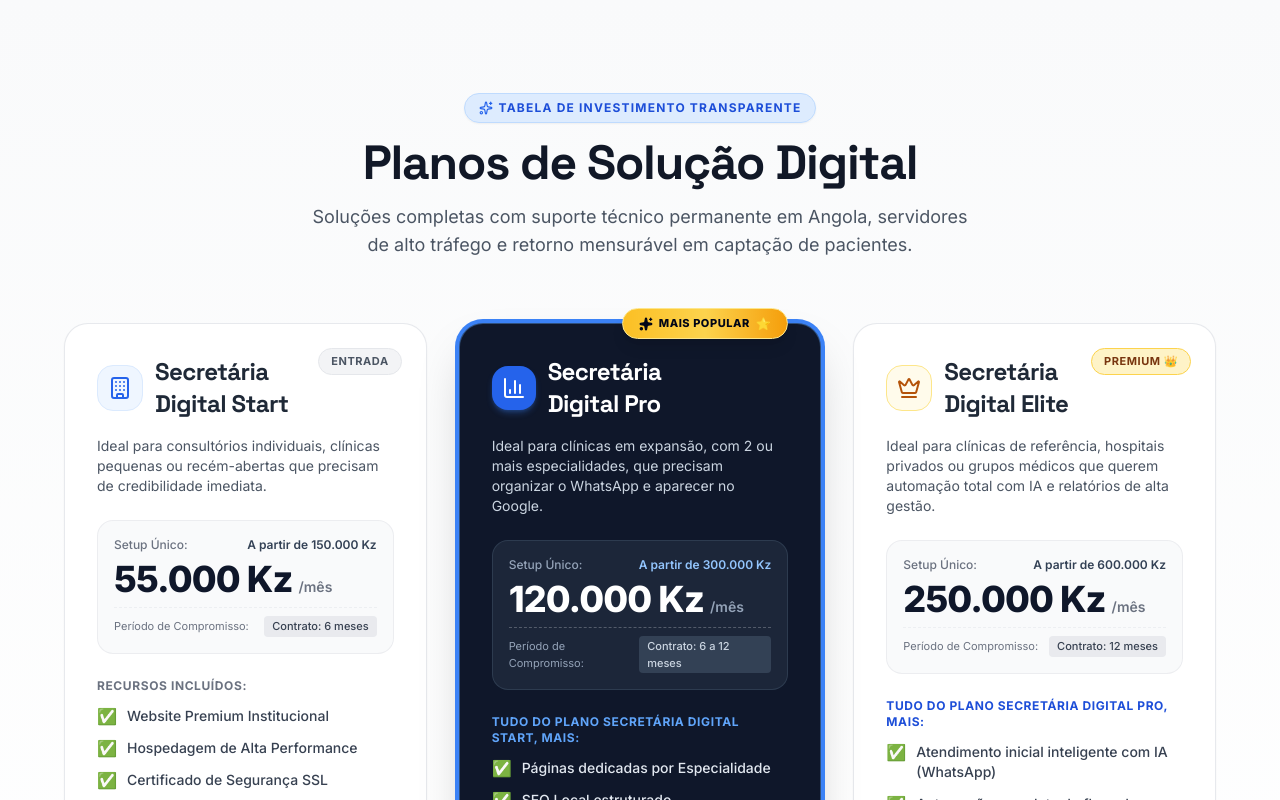
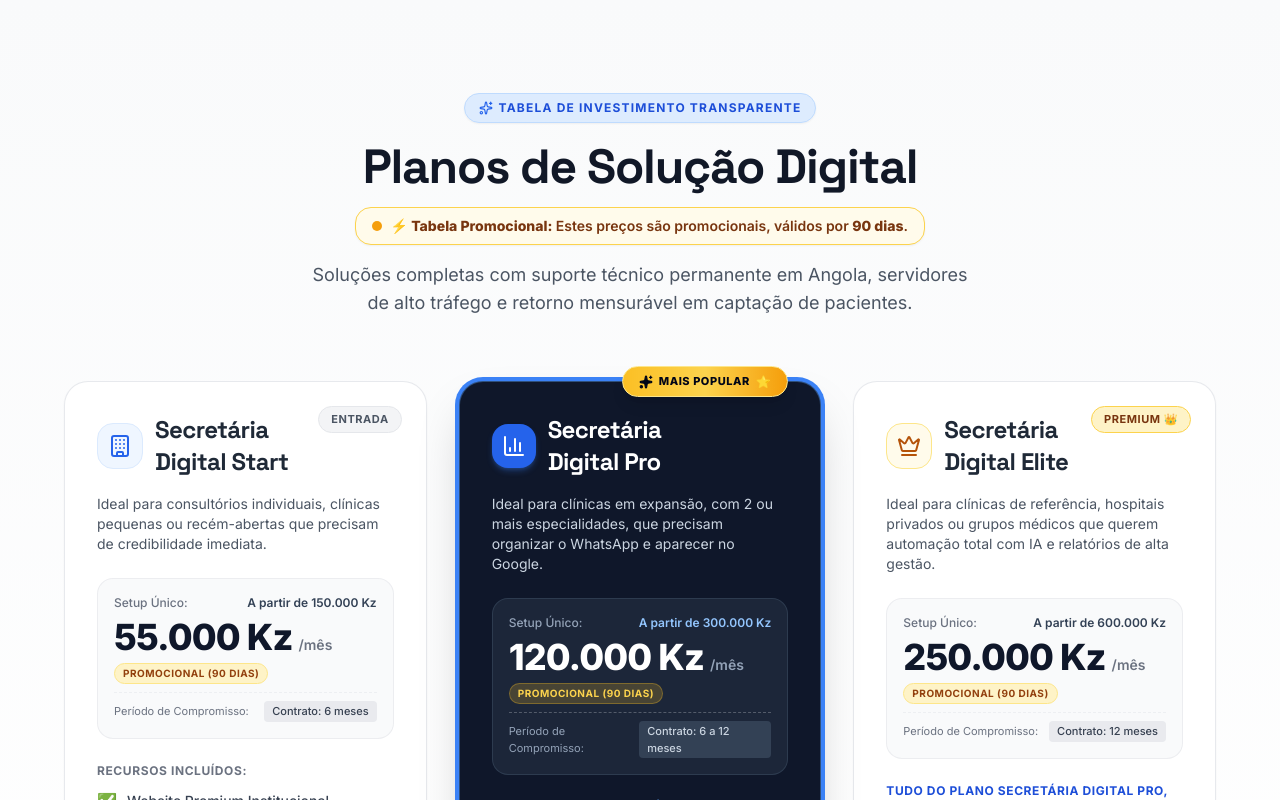
Before and after one commit to mariocazombomarketing76/solucoes-digitais-para-clinicas-medicas, a React (Vite) app: page / in a window 1280 px wide. Shown: the part 8060-8860 px from the top of the page. Built offline with nearby package versions, Linux system fonts and the light colour scheme.

Commit message:
Commit 13, the plans were all updated

```diff
--- a/components/Plans.tsx
+++ b/components/Plans.tsx
@@ -159,13 +159,28 @@ const Plans: React.FC<PlansProps> = ({
       <div className="container mx-auto px-4 sm:px-6">
         {/* Section Header */}
         <div className="text-center max-w-3xl mx-auto mb-14 md:mb-16">
+          <div className="inline-flex items-center gap-2 mb-3">
             <span className="text-xs font-bold uppercase tracking-widest text-blue-700 bg-blue-100/90 border border-blue-200 px-3.5 py-1.5 rounded-full inline-flex items-center gap-1.5 shadow-sm">
               <Sparkles className="w-3.5 h-3.5 text-blue-600" />
               Tabela de Investimento Transparente
             </span>
-          <h2 className="text-3xl md:text-4xl lg:text-5xl font-extrabold text-gray-900 mt-4 mb-4 tracking-tight">
+          </div>
+
+          <h2 className="text-3xl md:text-4xl lg:text-5xl font-extrabold text-gray-900 mt-2 mb-4 tracking-tight">
             Planos de Solução Digital
           </h2>
+
+          {/* Promotional Notice Highlight Banner */}
+          <div className="inline-flex items-center gap-2 px-4 py-2 rounded-2xl bg-amber-50 border border-amber-300 text-amber-900 shadow-sm mb-4">
+            <span className="flex h-2.5 w-2.5 relative">
+              <span className="animate-ping absolute inline-flex h-full w-full rounded-full bg-amber-400 opacity-75"></span>
+              <span className="relative inline-flex rounded-full h-2.5 w-2.5 bg-amber-500"></span>
+            </span>
+            <span className="text-xs sm:text-sm font-semibold">
+              ⚡ <strong>Tabela Promocional:</strong> Estes preços são promocionais, válidos por <strong>90 dias</strong>.
+            </span>
+          </div>
+
           <p className="text-base sm:text-lg text-gray-600 leading-relaxed max-w-2xl mx-auto">
             Soluções completas com suporte técnico permanente em Angola, servidores de alto tráfego e retorno mensurável em captação de pacientes.
           </p>
@@ -251,7 +266,8 @@ const Plans: React.FC<PlansProps> = ({
                     </div>
 
                     {/* Monthly Fee (Biggest & Boldest) */}
-                    <div className="flex items-baseline gap-1.5 my-1">
+                    <div className="flex flex-wrap items-baseline justify-between gap-1.5 my-1">
+                      <div className="flex items-baseline gap-1.5">
                         <span className={`text-3xl sm:text-4xl font-extrabold tracking-tight ${
                           isPro ? "text-white" : "text-slate-900"
                         }`}>
@@ -261,6 +277,14 @@ const Plans: React.FC<PlansProps> = ({
                           isPro ? "text-slate-400" : "text-gray-500"
                         }`}>
                           /mês
+                        </span>
+                      </div>
+                      <span className={`text-[10px] font-bold uppercase tracking-wider px-2 py-0.5 rounded-full ${
+                        isPro
+                          ? "bg-amber-400/20 text-amber-300 border border-amber-400/30"
+                          : "bg-amber-100 text-amber-800 border border-amber-200"
+                      }`}>
+                        Promocional (90 dias)
                       </span>
                     </div>
 
@@ -429,7 +453,7 @@ const Plans: React.FC<PlansProps> = ({
         {/* Regulatory & Legal Notes */}
         <div className="mt-8 text-center text-xs text-gray-500 max-w-2xl mx-auto space-y-1.5">
           <p>
-            * Todos os valores estão sujeitos a IVA conforme a legislação angolana em vigor. Os preços de setup podem variar consoante a complexidade do projeto.
+            * <strong>Condição Promocional:</strong> Todos os preços indicados nesta tabela são promocionais, válidos por 90 dias para novas contratações. Valores sujeitos a IVA conforme a legislação angolana em vigor. Os preços de setup podem variar consoante a complexidade do projeto.
           </p>
           <p>
             Todas as nossas soluções são acompanhadas por contrato legal em Angola de prestação de serviços tecnológicos emitido por <strong>Mario Cazombo e Filhos, Lda</strong>.
```
Lines whose indentation alone changed are shown as unchanged.
